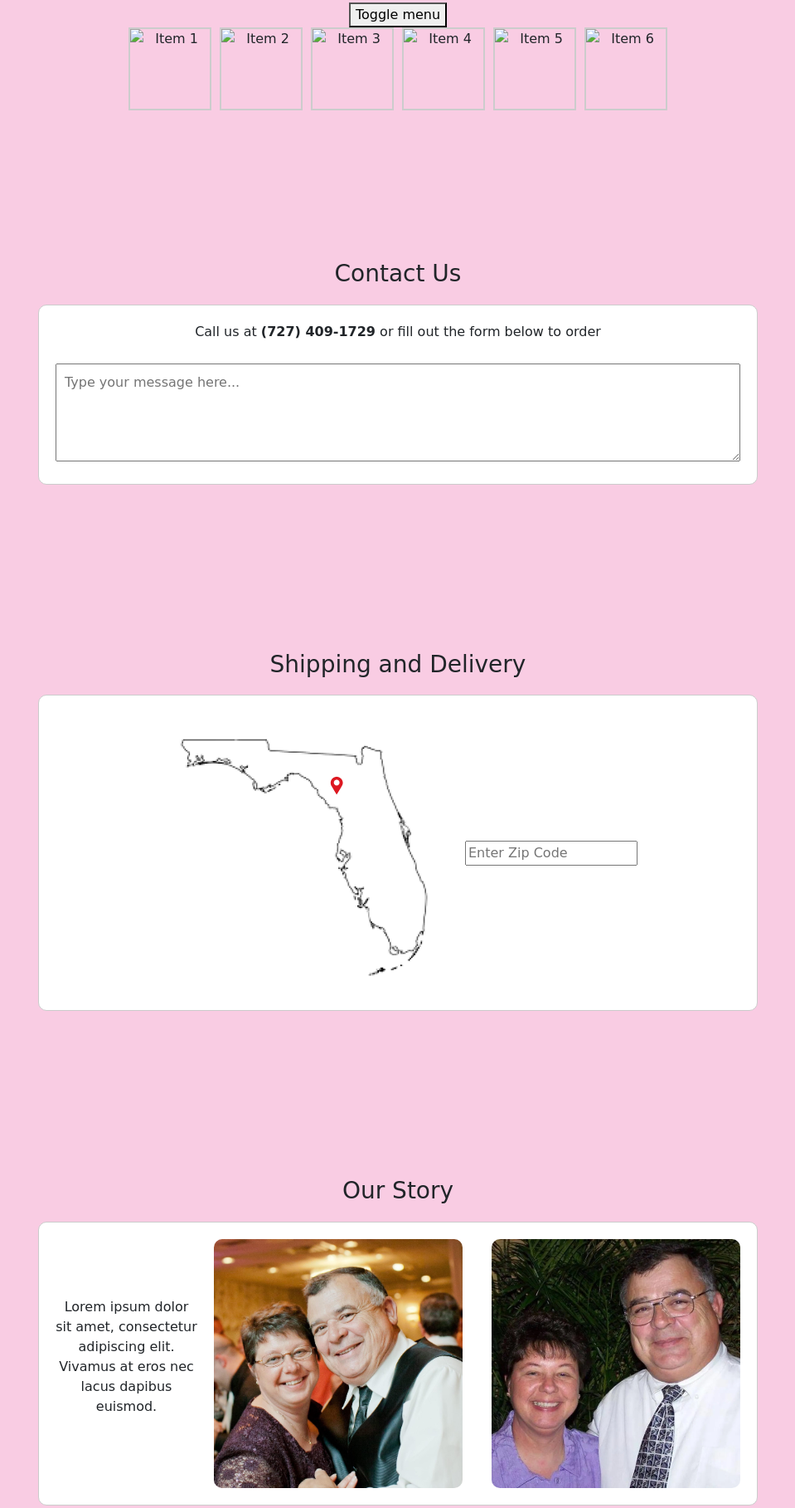
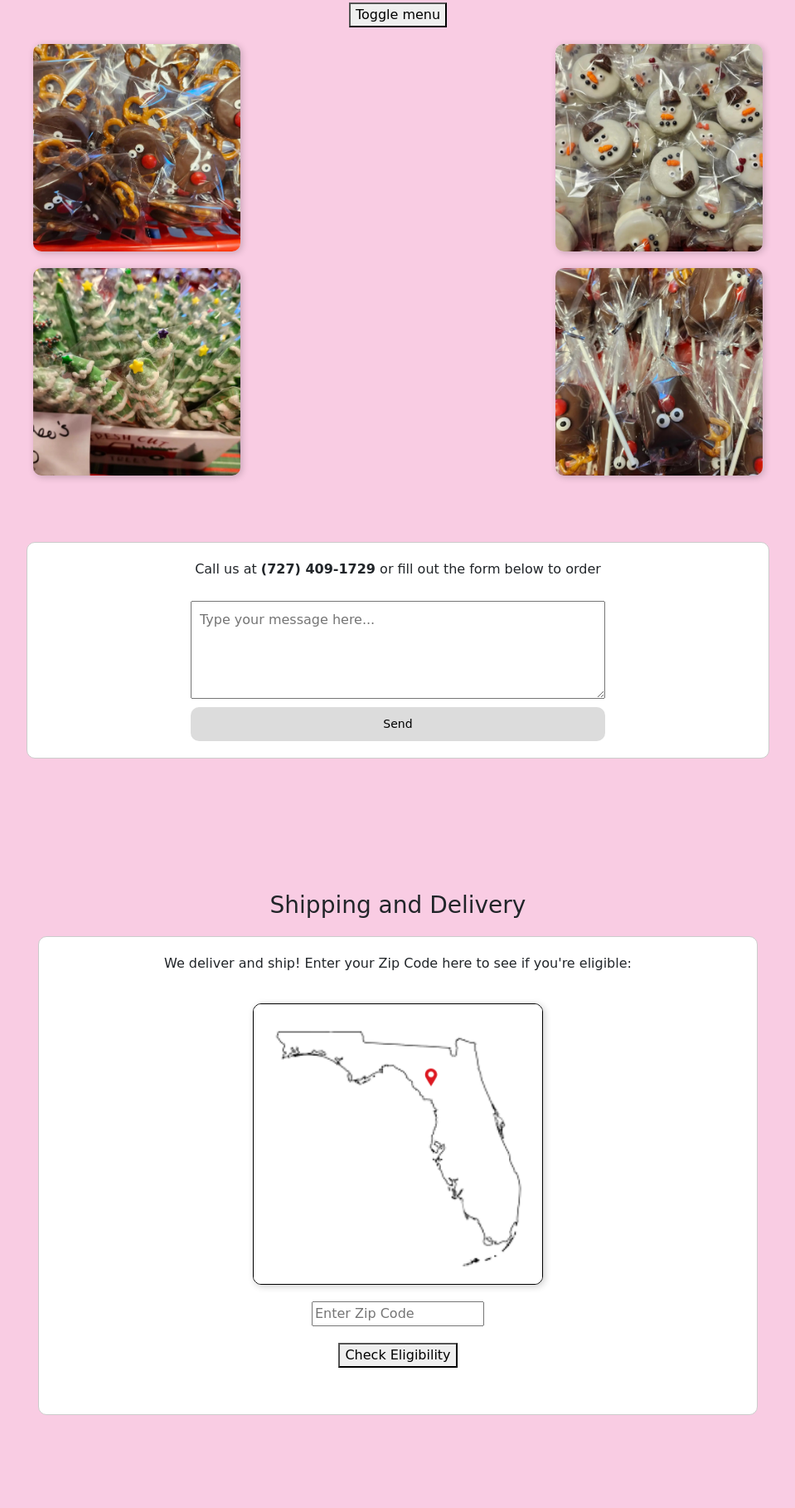
Before and after one commit to 525gtarantola/Joanns-Sweet-Treats, a plain HTML site: page index.html in a window 1280 px wide. Shown: the part 358-2175 px from the top of the page at 83% size, without its empty margins (160-1119 px from the left). Drawn offline with nearby package versions, Linux system fonts and the light colour scheme; a web font is replaced by a local one.

Commit message:
added some functionality but still very buggy

```diff
--- a/index.html
+++ b/index.html
@@ -45,46 +45,142 @@
     <div class="section">
       <button>Toggle menu</button>
       <div class="images-grid">
-        <img src="item1.jpg" alt="Item 1" />
-        <img src="item2.jpg" alt="Item 2" />
-        <img src="item3.jpg" alt="Item 3" />
-        <img src="item4.jpg" alt="Item 4" />
-        <img src="item5.jpg" alt="Item 5" />
-        <img src="item6.jpg" alt="Item 6" />
+        <img src="images/IMG_9114.JPG" alt="Item 1" />
+        <img src="images/IMG_9115.JPG" alt="Item 2" />
+        <img src="images/IMG_9116.JPG" alt="Item 3" />
+        <img src="images/IMG_9117.JPG" alt="Item 4" />
       </div>
     </div>
 
-    <div class="section">
-      <h3>Contact Us</h3>
-      <div class="form-box">
+    <div class="form-box">
+      <form action="https://formsubmit.co/YOUR_EMAIL@example.com" method="POST">
         <p>
           Call us at <strong>(727) 409-1729</strong> or fill out the form below
           to order
         </p>
-        <textarea rows="4" placeholder="Type your message here..."></textarea>
-      </div>
+        <textarea
+          name="message"
+          rows="4"
+          placeholder="Type your message here..."
+          required
+        ></textarea>
+        <button type="submit">Send</button>
+      </form>
     </div>
 
     <div class="section">
       <h3>Shipping and Delivery</h3>
       <div class="map-form">
-        <img src="images/florida.png" alt="Florida Map" width="350" />
-        <input type="text" placeholder="Enter Zip Code" />
+        <p>
+          We deliver and ship! Enter your Zip Code here to see if you're
+          eligible:
+        </p>
+        <img
+          src="images/florida.png"
+          alt="Florida Map"
+          width="350"
+          class="bordered-img"
+        />
+        <input type="text" id="zipCode" placeholder="Enter Zip Code" />
+        <button onclick="checkEligibility()">Check Eligibility</button>
+        <p id="eligibilityMessage"></p>
       </div>
     </div>
+
+    <script>
+      // Function to check if delivery is eligible based on distance
+      function checkEligibility() {
+        const oldTownZip = "32680"; // Zip code for Old Town, FL
+        const userZip = document.getElementById("zipCode").value.trim(); // Get input zip code and trim spaces
+
+        // Log the entered zip code for debugging
+        console.log("Entered Zip Code:", userZip);
+
+        // If the user enters a zip code
+        if (userZip === "") {
+          document.getElementById("eligibilityMessage").textContent =
+            "Please enter a zip code.";
+          document.getElementById("eligibilityMessage").style.color = "black"; // Reset color
+          return;
+        }
+
+        // Get the distance from Old Town (zip code: 32680) to the entered zip code
+        const distance = getDistance(oldTownZip, userZip);
+
+        // Log the calculated distance for debugging
+        console.log("Distance from Old Town to entered zip:", distance);
+
+        // Eligibility check (2 hours = roughly 120 miles)
+        const eligibilityMessage =
+          document.getElementById("eligibilityMessage");
+
+        if (distance > 120) {
+          eligibilityMessage.textContent =
+            "Sorry, you're too far away for delivery or shipping.";
+          eligibilityMessage.style.color = "red"; // Red color if not eligible
+        } else {
+          eligibilityMessage.textContent =
+            "You're eligible for delivery or shipping!";
+          eligibilityMessage.style.color = "green"; // Green color if eligible
+        }
+      }
+
+      // A mock function to calculate the distance between two zip codes (this could be replaced by a more accurate API)
+      function getDistance(zip1, zip2) {
+        // Ensure both zip codes are strings for proper comparison
+        zip1 = zip1.toString();
+        zip2 = zip2.toString();
+
+        // Simple mockup distance data (You can expand this to cover more zip codes)
+        const mockDistanceData = {
+          32680: { 32680: 0, 32681: 110, 32669: 90 }, // Add any zip codes that might be used in your region
+        };
+
+        // Log mock distance data for debugging
+        console.log(
+          "Mock Distance Data for zip1",
+          zip1,
+          ":",
+          mockDistanceData[zip1]
+        );
+
+        // If the zip1 exists in mock data, return the corresponding distance to zip2
+        if (mockDistanceData[zip1] && mockDistanceData[zip1][zip2]) {
+          return mockDistanceData[zip1][zip2];
+        }
+
+        // If no data is found for the given zip codes, return a default distance (e.g., 150 miles)
+        return 150;
+      }
+    </script>
 
     <div class="section">
       <h3>Our Story</h3>
       <div class="text-box story-layout">
         <div class="story-text">
           <p>
-            Lorem ipsum dolor sit amet, consectetur adipiscing elit. Vivamus at
-            eros nec lacus dapibus euismod.
+            Nestled in the heart of Old Town, Florida, Joann Demshock-Mango
+            brings sweetness to every corner of her community with her
+            delightful homemade treats. From her cozy home-based business, she
+            whips up delicious confections that are as heartwarming as her love
+            for all things holiday-related! With her husband, Daniel Mango, by
+            her side, Joann's passion for spreading joy through sweets shines
+            every season of the year. Whether it's Christmas, Halloween, or just
+            a Tuesday, there's always a reason to indulge in a little sweetness
+            from Joann’s Sweet Treats!
           </p>
         </div>
         <div class="story-imgs">
-          <img src="images/joann3.jpg" alt="Joann and Partner" />
-          <img src="images/joann1.JPG" alt="Joann and Partner" />
+          <img
+            src="images/joann3.jpg"
+            alt="Joann and Partner"
+            class="bordered-img"
+          />
+          <img
+            src="images/joann1.JPG"
+            alt="Joann and Partner"
+            class="bordered-img"
+          />
         </div>
       </div>
     </div>
--- a/style.css
+++ b/style.css
@@ -28,19 +28,29 @@ body {
   height: 200px;
 }
 
+nav button {
+  background-color: white; /* Set initial background color to white */
+  border: none;
+  padding: 15px 30px; /* Increase padding to make the buttons bigger */
+  margin: 10px; /* Increased margin to spread buttons out more evenly */
+  border-radius: 10px;
+  cursor: pointer;
+  transition: background-color 0.3s ease, transform 0.3s ease; /* Add smooth transitions */
+  font-size: 18px; /* Increase font size for larger text */
+}
+
 nav {
   display: flex;
-    gap: 10px;
+  gap: 20px; /* Add more gap between buttons to spread them out */
+  justify-content: center; /* Center the buttons evenly in the navbar */
 }
 
-  nav button {
-    background-color: #dcdcdc;
-    border: none;
-    padding: 10px 20px;
-    margin: 5px 0;
-    border-radius: 10px;
-    cursor: pointer;
+nav button:hover {
+  background-color: #f9cce3; /* Change background color to pink on hover */
+  transform: scale(1.1); /* Slightly enlarges the button */
+  box-shadow: 0px 4px 8px rgba(0, 0, 0, 0.2); /* Adds a subtle shadow on hover */
 }
+
 
 .nav-container {
   display: flex;
@@ -55,17 +65,19 @@ body {
 }
 
 .images-grid {
-    display: flex;
-    justify-content: center;
-    flex-wrap: wrap;
-    gap: 10px;
+  display: grid;
+  grid-template-columns: repeat(2, 1fr); /* 2 columns */
+  gap: 20px;
+  justify-items: center;
+  padding: 20px 0;
 }
 
 .images-grid img {
-    width: 100px;
-    height: 100px;
+  width: 250px;
+  height: 250px;
   object-fit: cover;
-    border: 2px solid #ccc;
+  border-radius: 10px;
+  box-shadow: 2px 2px 8px rgba(0, 0, 0, 0.2); /* subtle shadow */
 }
 
 .form-box,
@@ -78,27 +90,42 @@ body {
   border-radius: 10px;
 }
 
+/* Center form contents */
+.form-box form {
+  width: 100%;
+  display: flex;
+  flex-direction: column;
+  align-items: center;
+}
+
+/* Style and center inputs and button */
 .form-box textarea,
-  .form-box input {
-    width: 100%;
+.form-box input,
+.form-box form button {
+  width: 80%;
+  max-width: 500px;
   margin-top: 10px;
   padding: 10px;
 }
 
+/* Center the paragraph text */
+.form-box p {
+  text-align: center;
+}
+
 .map-form {
   background-color: white;
-    border: 1px solid #ccc; /* same border color as other sections */
+  border: 1px solid #ccc;
   padding: 20px;
   border-radius: 10px;
   width: 70%;
   margin: 20px auto;
   display: flex;
+  flex-direction: column; /* Stack children vertically */
   justify-content: center;
   align-items: center;
   gap: 20px;
-    flex-wrap: wrap;
 }
-
 
 /* Updated Our Story section */
 .story-layout {
@@ -122,3 +149,19 @@ body {
   height: 300px;
   border-radius: 10px;
 }
+
+.bordered-img {
+  border: 1px solid black;
+  border-radius: 10px; /* Matches your other image styling */
+  box-shadow: 2px 2px 8px rgba(0, 0, 0, 0.2); /* subtle shadow */
+}
+
+form button {
+  background-color: #dcdcdc;
+  border: none;
+  padding: 8px 16px; /* Reduced padding */
+  font-size: 14px; /* Optional: reduce font size */
+  margin-top: 10px;
+  border-radius: 10px;
+  cursor: pointer;
+}
```
Lines whose indentation alone changed are shown as unchanged.
